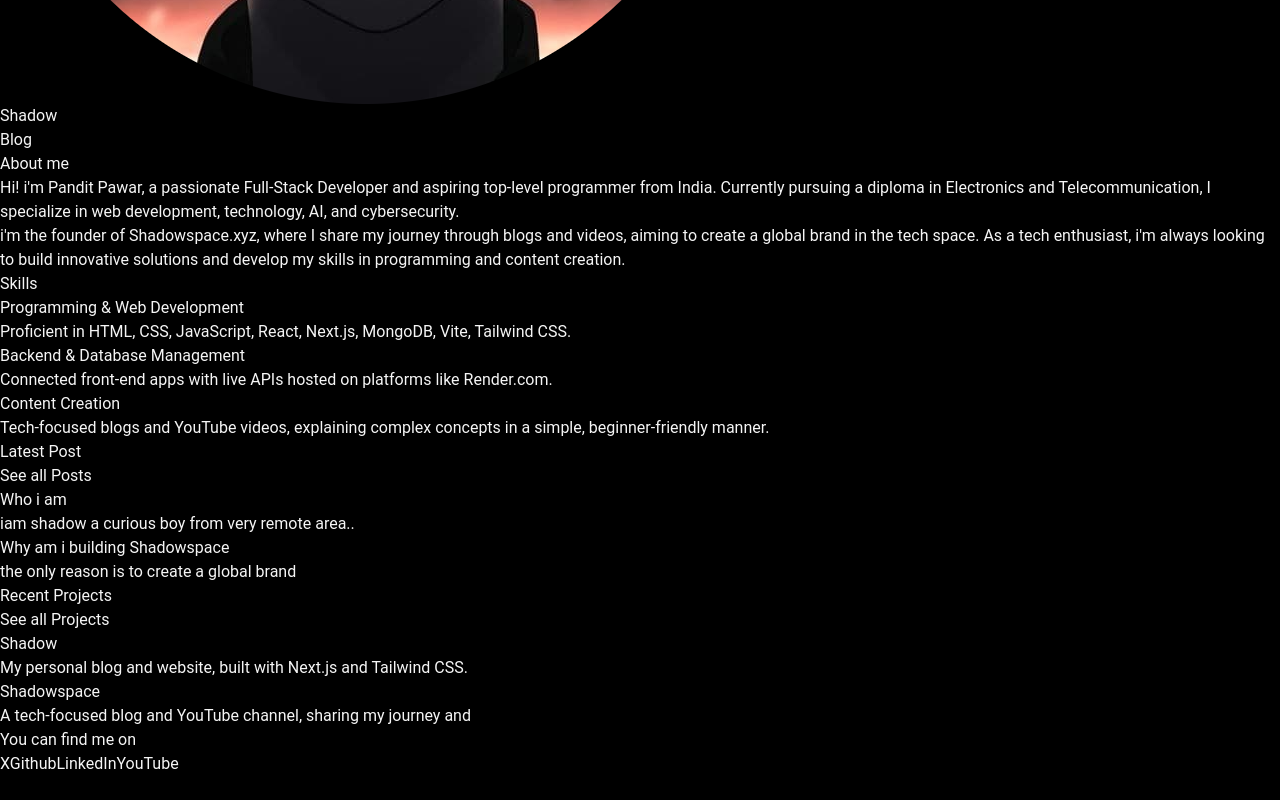
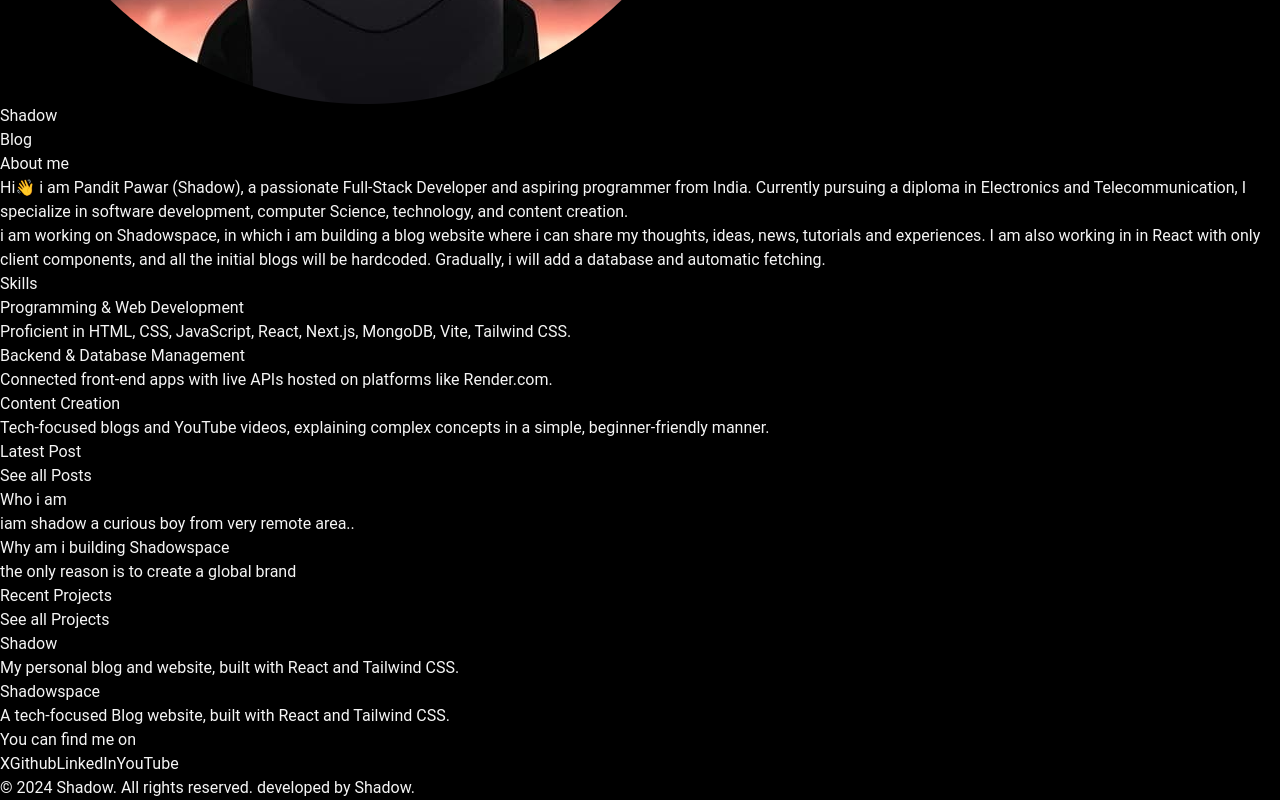
Before and after one commit to iamshadow-xyz/iamshadow-xyz, a React (Vite) app: page / in a window 1280 px wide. Shown: the part 628-1428 px from the top of the page. Before the commit the page ends 1404 px from the top, so only its background shows below. Built offline with nearby package versions, Linux system fonts and the light colour scheme; a web font is replaced by a local one.

Commit message:
updated some things

```diff
--- a/src/App.jsx
+++ b/src/App.jsx
@@ -9,6 +9,7 @@ import Skills from "./pages/Skills";
 import WhoAmI from "./blogs/who-am-i";
 import WhyAmIMakingShadowspace from "./blogs/why-am-i-making-shadowspace";
 import { Routes, Route } from "react-router-dom";
+import Footer from "./components/Footer";
 
 const App = () => {
   return (
@@ -23,6 +24,7 @@ const App = () => {
             <Blog />
             <Projects />
             <Contact />
+            <Footer />
           </div>
         }
       />
--- a/src/blogs/who-am-i.jsx
+++ b/src/blogs/who-am-i.jsx
@@ -1,6 +1,6 @@
 const WhoAmI = () => {
   return (
-    <div className="mt-8 text-left py-4 px-4 max-w-2xl m-auto">
+    <div className="text-left py-4 px-10 max-w-2xl m-auto">
       <p>
         Hello, I am Shadow, and now I will tell you why I am building
         Shadowspace. It's not like this is the next big thing; I am starting
--- a/src/blogs/why-am-i-making-shadowspace.jsx
+++ b/src/blogs/why-am-i-making-shadowspace.jsx
@@ -1,6 +1,6 @@
 const WhyAmIMakingShadowspace = () => {
   return (
-    <div className="mt-8 text-left py-4 px-4 max-w-2xl m-auto">
+    <div className="text-left py-4 px-10 max-w-2xl m-auto">
       <p>
         Hello, I am Shadow, and now I will tell you why I am building
         Shadowspace. It's not like this is the next big thing; I am starting
@@ -11,22 +11,26 @@ const WhyAmIMakingShadowspace = () => {
         course, some things will be next to impossible as of now, but I will try
         to solve as many problems as I can.
       </p>
+      <br />
       <p>
         My initial steps to make Shadowspace will be to create it as a blog
         website where I, or anyone, can share their thoughts, ideas, news, and
         experiences, gradually adding new features.
       </p>
+      <br />
       <p>
         As of my skill level, I only know React in a good, if not proficient
         way. But I will make the site in React with only client components, and
         all the initial blogs will be hardcoded. Gradually, I will add a
         database and automatic fetching.
       </p>
+      <br />
       <p>
         I have recently bought a second domain, "iamshadow.xyz," after
         "shadowspace.xyz" from GoDaddy, and I am planning to document this
         journey on my portfolio.
       </p>
+      <br />
       <p>I will write more blogs as I add more features…</p>
     </div>
   );
--- a/src/components/Blogs.jsx
+++ b/src/components/Blogs.jsx
@@ -2,11 +2,11 @@ import { Link } from "react-router-dom";
 
 const Blogs = () => {
   return (
-    <div className="mt-8 text-left max-w-2xl m-auto">
+    <div className="mt-8 px-10 text-left max-w-2xl m-auto">
       {/* Blog-1 */}
 
       <Link to="/blogs/who-am-i">
-        <div className="border border-[#dadada30] py-4 px-8 mt-4">
+        <div className="border border-[#dadada30] py-4 px-4 mt-4">
           <h1 className="text-red-400 text-left font-bold">Who i am</h1>
           <p>iam shadow a curious boy from very remote area..</p>
         </div>
@@ -14,7 +14,7 @@ const Blogs = () => {
 
       {/* Blog-2 */}
       <Link to="/blogs/why-am-i-making-shadowspace">
-        <div className="border border-[#dadada30] py-4 px-8 mt-4">
+        <div className="border border-[#dadada30] py-4 px-4 mt-4">
           <h1 className="text-red-400 text-left font-bold">
             Why am i building Shadowspace
           </h1>
--- /dev/null
+++ b/src/components/Footer.jsx
@@ -0,0 +1,11 @@
+const Footer = () => {
+  return (
+    <footer className="px-10 mt-4 p-4 text-center border-t border-[#dadada30]">
+      <p className="text-sm">
+        &copy; 2024 Shadow. All rights reserved. developed by Shadow.
+      </p>
+    </footer>
+  );
+};
+
+export default Footer;
--- a/src/components/Header.jsx
+++ b/src/components/Header.jsx
@@ -2,7 +2,7 @@ import { Link } from "react-router-dom";
 import Shadow from "../assets/Shadow-rounded.png";
 const Header = () => {
   return (
-    <header className="flex justify-between items-center mt-2 py-4 px-8 max-w-2xl m-auto">
+    <header className="flex justify-between items-center mt-2 py-4 px-10 max-w-2xl m-auto border-b border-[#dadada30]">
       <Link to="/" className="flex gap-2 items-center">
         <img className="w-8 h-8 rounded-full" src={Shadow} alt="Shadow" />
         <h1 className="font-bold text-md">Shadow</h1>
--- a/src/pages/About.jsx
+++ b/src/pages/About.jsx
@@ -1,18 +1,22 @@
 const About = () => {
   return (
-    <div className="py-4 px-8 max-w-2xl m-auto">
+    <div className="py-4 px-10 max-w-2xl m-auto">
       <h1 className="font-bold text-left">About me</h1>
       <p className="text-left mt-2">
-        Hi! i'm Pandit Pawar, a passionate Full-Stack Developer and aspiring
-        top-level programmer from India. Currently pursuing a diploma in
-        Electronics and Telecommunication, I specialize in web development,
-        technology, AI, and cybersecurity.
+        Hi👋 {} i am Pandit Pawar (Shadow), a passionate Full-Stack Developer
+        and aspiring programmer from India. Currently pursuing a diploma in
+        Electronics and Telecommunication, I specialize in software development,
+        computer Science, technology, and content creation.
       </p>
-      <p className="mt-8 text-left">
-        i'm the founder of Shadowspace.xyz, where I share my journey through
-        blogs and videos, aiming to create a global brand in the tech space. As
-        a tech enthusiast, i'm always looking to build innovative solutions and
-        develop my skills in programming and content creation.
+      <p className="mt-4 text-left">
+        i am working on{" "}
+        <a className="text-red-400" href="https://shadowspace.xyz">
+          Shadowspace
+        </a>
+        , in which i am building a blog website where i can share my thoughts,
+        ideas, news, tutorials and experiences. I am also working in in React
+        with only client components, and all the initial blogs will be
+        hardcoded. Gradually, i will add a database and automatic fetching.
       </p>
     </div>
   );
--- a/src/pages/Blog.jsx
+++ b/src/pages/Blog.jsx
@@ -1,9 +1,12 @@
+import { Link } from "react-router-dom";
 const Blog = () => {
   return (
-    <div className="text-left py-4 px-8 max-w-2xl m-auto">
+    <div className="text-left py-4 px-10 max-w-2xl m-auto">
       <div className="flex justify-between items-center">
         <h1 className="font-bold">Latest Post</h1>
-        <h1 className="font-bold">See all Posts</h1>
+        <Link to="/blogs">
+          <h1 className="font-bold">See all Posts</h1>
+        </Link>
       </div>
       <div className="border border-[#dadada30] p-4 mt-4">
         <h1 className="text-red-400 text-left font-bold">Who i am</h1>
--- a/src/pages/Contact.jsx
+++ b/src/pages/Contact.jsx
@@ -1,6 +1,6 @@
 const Contact = () => {
   return (
-    <div className="py-4 px-8 max-w-2xl m-auto">
+    <div className="py-4 px-10 max-w-2xl m-auto">
       <div>
         <h1 className="text-left font-bold">You can find me on</h1>
         <div className="flex flex-col sm:flex-row gap-4 mt-4">
--- a/src/pages/Projects.jsx
+++ b/src/pages/Projects.jsx
@@ -1,19 +1,17 @@
 const Projects = () => {
   return (
-    <div className="text-left py-4 px-8 max-w-2xl m-auto">
+    <div className="text-left py-4 px-10 max-w-2xl m-auto">
       <div className="flex justify-between items-center">
         <h1 className="font-bold">Recent Projects</h1>
         <h1 className="font-bold">See all Projects</h1>
       </div>
       <div className="border border-[#dadada30] p-4 mt-4">
         <h1 className="text-red-400 text-left font-bold">Shadow</h1>
-        <p>
-          My personal blog and website, built with Next.js and Tailwind CSS.
-        </p>
+        <p>My personal blog and website, built with React and Tailwind CSS.</p>
       </div>
       <div className="border border-[#dadada30] p-4 mt-4">
         <h1 className="text-red-400 text-left font-bold">Shadowspace</h1>
-        <p>A tech-focused blog and YouTube channel, sharing my journey and</p>
+        <p>A tech-focused Blog website, built with React and Tailwind CSS.</p>
       </div>
     </div>
   );
--- a/src/pages/Skills.jsx
+++ b/src/pages/Skills.jsx
@@ -1,6 +1,6 @@
 const Skills = () => {
   return (
-    <div className="py-4 px-8 max-w-2xl m-auto">
+    <div className="py-4 px-10 max-w-2xl m-auto">
       <div className="flex justify-between items-center">
         <h1 className="font-bold">Skills</h1>
       </div>
```
